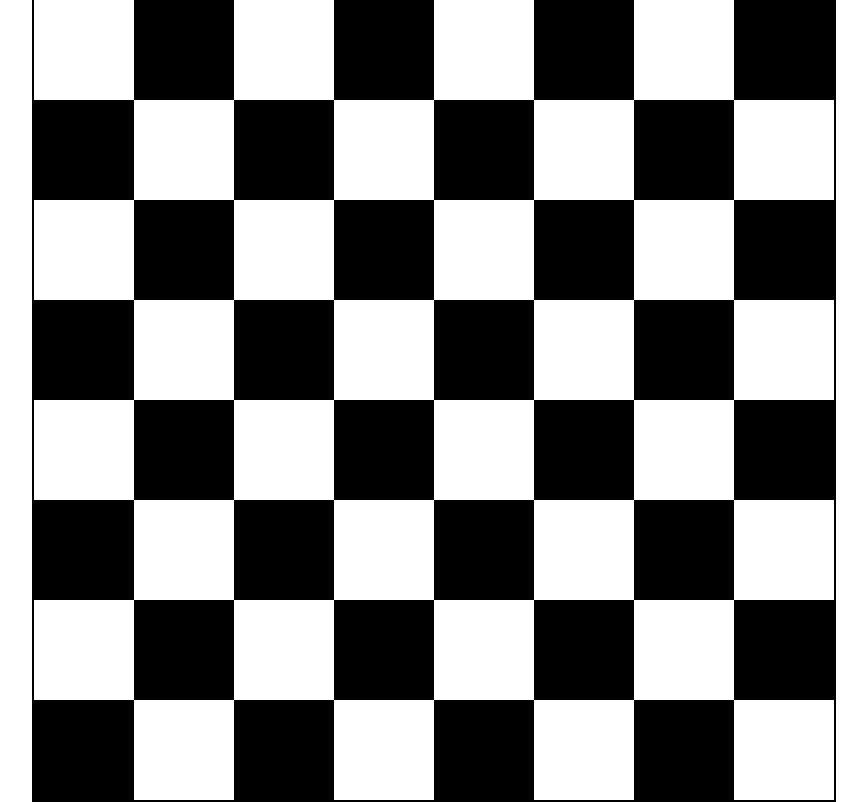
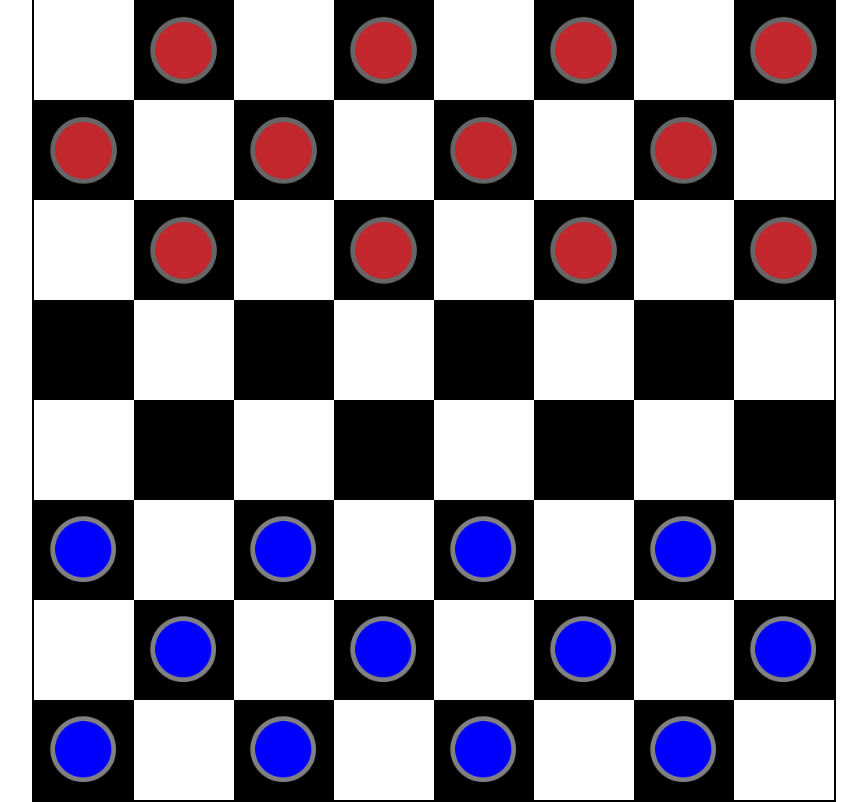
Before and after one commit to strandbergryan24/Project1-Checkers, a plain HTML site: page index.html in a window 1280 px wide. Shown: the whole page, without its empty margins (206-1073 px from the left). Drawn offline with Linux system fonts and the light colour scheme.

Commit message:
I got the Pieces Placed where I want them

```diff
--- a/css/style.css
+++ b/css/style.css
@@ -31,6 +31,15 @@ body {
     background-color: black;
     /* border: 2px solid black; */
 }
-P1 {
-    align-items: start;
+.piece {
+    width: 80%;
+    height: 80%;
+    background-size: cover;
+    border-radius: 50%;
 }
+.red {
+    background-image: url(../resource/Red.png);
+}
+.blue {
+    background-image: url(../resource/Blue.png);
+}
--- a/index.html
+++ b/index.html
@@ -10,15 +10,18 @@
 <body>
 
     <div class="checkerBoard">
-        <div class="square"></div><div class="square1"></div><div class="square"></div><div class="square1"></div><div class="square"></div><div class="square1"></div><div class="square"></div><div class="square1"></div>
+        <div class="square"></div><div class="square1"><div class="piece red"></div></div><div class="square"></div><div class="square1"><div class="piece red"></div></div><div class="square"></div><div class="square1"><div class="piece red"></div></div><div class="square"></div><div class="square1"><div class="piece red"></div></div>
+        <div class="square1"><div class="piece red"></div></div><div class="square"></div><div class="square1"><div class="piece red"></div></div><div class="square"></div><div class="square1"><div class="piece red"></div></div><div class="square"></div><div class="square1"><div class="piece red"></div></div><div class="square"></div>
+        <div class="square"></div><div class="square1"><div class="piece red"></div></div><div class="square"></div><div class="square1"><div class="piece red"></div></div><div class="square"></div><div class="square1"><div class="piece red"></div></div><div class="square"></div><div class="square1"><div class="piece red"></div></div>
         <div class="square1"></div><div class="square"></div><div class="square1"></div><div class="square"></div><div class="square1"></div><div class="square"></div><div class="square1"></div><div class="square"></div>
         <div class="square"></div><div class="square1"></div><div class="square"></div><div class="square1"></div><div class="square"></div><div class="square1"></div><div class="square"></div><div class="square1"></div>
-        <div class="square1"></div><div class="square"></div><div class="square1"></div><div class="square"></div><div class="square1"></div><div class="square"></div><div class="square1"></div><div class="square"></div>
-        <div class="square"></div><div class="square1"></div><div class="square"></div><div class="square1"></div><div class="square"></div><div class="square1"></div><div class="square"></div><div class="square1"></div>
-        <div class="square1"></div><div class="square"></div><div class="square1"></div><div class="square"></div><div class="square1"></div><div class="square"></div><div class="square1"></div><div class="square"></div>
-        <div class="square"></div><div class="square1"></div><div class="square"></div><div class="square1"></div><div class="square"></div><div class="square1"></div><div class="square"></div><div class="square1"></div>
-        <div class="square1"></div><div class="square"></div><div class="square1"></div><div class="square"></div><div class="square1"></div><div class="square"></div><div class="square1"></div><div class="square"></div>
+        <div class="square1"><div class="piece blue"></div></div><div class="square"></div><div class="square1"><div class="piece blue"></div></div><div class="square"></div><div class="square1"><div class="piece blue"></div></div><div class="square"></div><div class="square1"><div class="piece blue"></div></div><div class="square"></div>
+        <div class="square"></div><div class="square1"><div class="piece blue"></div></div><div class="square"></div><div class="square1"><div class="piece blue"></div></div><div class="square"></div><div class="square1"><div class="piece blue"></div></div><div class="square"></div><div class="square1"><div class="piece blue"></div></div>
+        <div class="square1"><div class="piece blue"></div></div><div class="square"></div><div class="square1"><div class="piece blue"></div></div><div class="square"></div><div class="square1"><div class="piece blue"></div></div><div class="square"></div><div class="square1"><div class="piece blue"></div></div><div class="square"></div>
     </div>
 
 </body>
 </html>
+
+<!-- <div class="piece red"></div>
+<div class="piece blue"></div> -->
```
